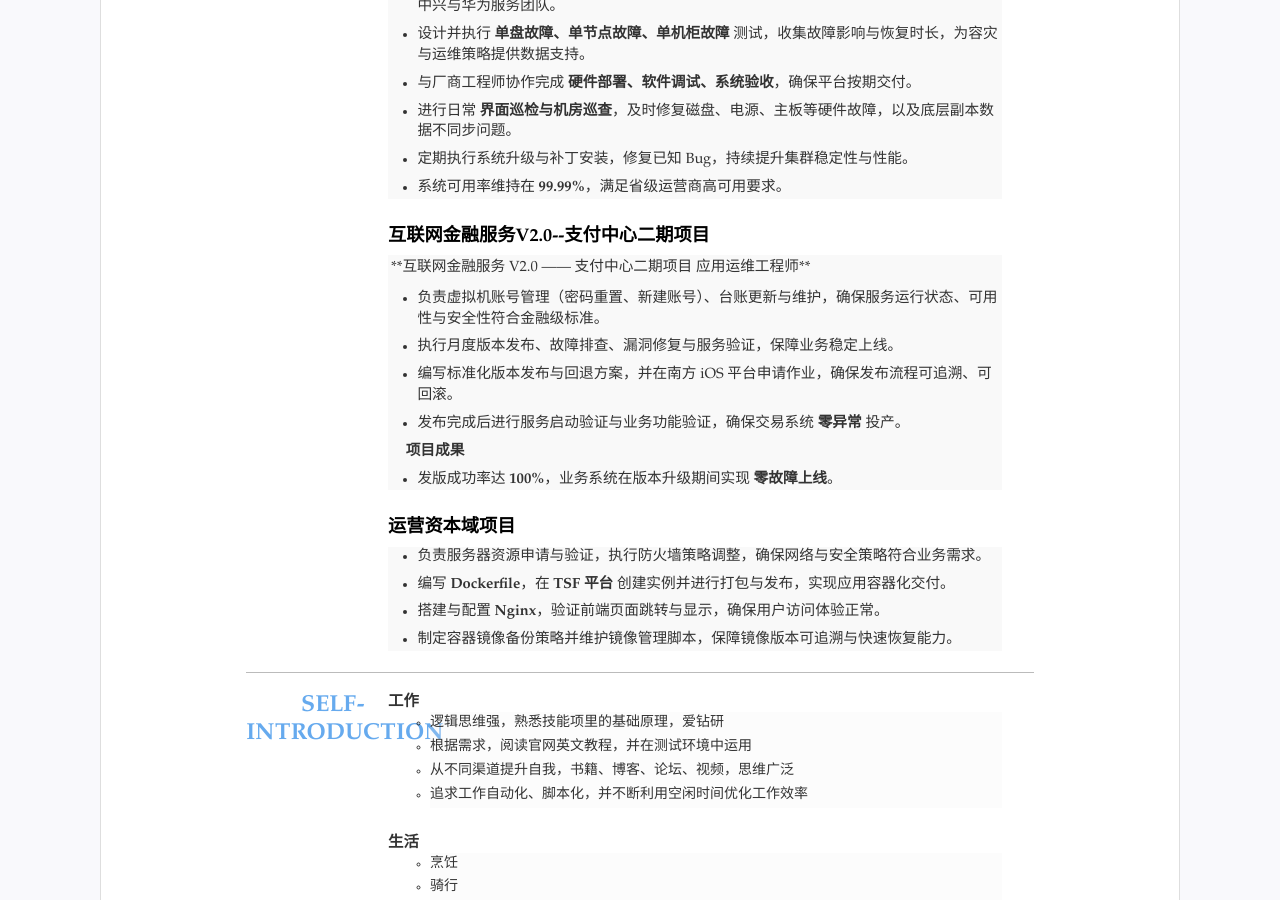
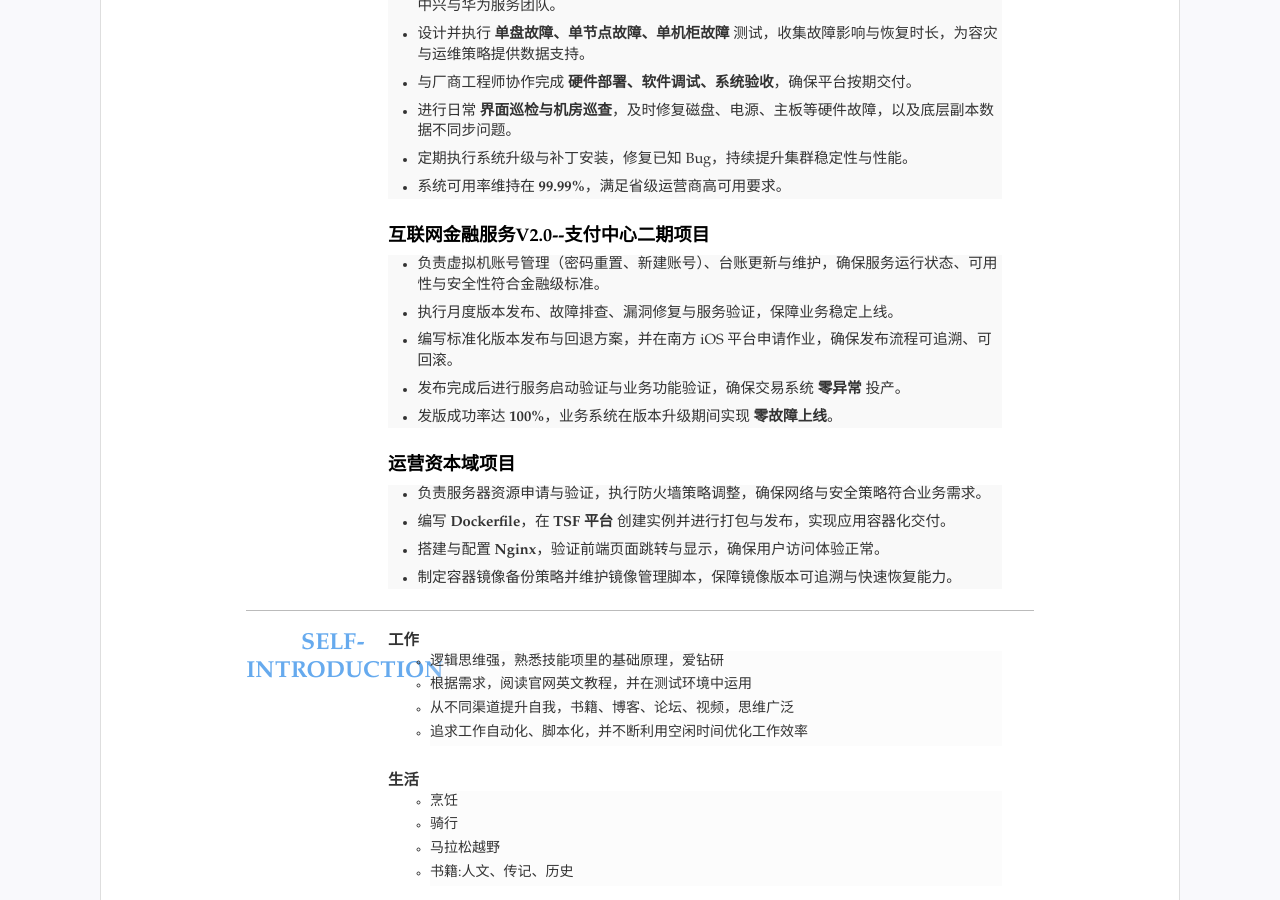
Before and after one commit to YogaTom/resume, a Jekyll site: the page built from index.html, in a window 1280 px wide and 900 px high, scrolled down 2076 px. Built offline with Jekyll 4.4.1, drawn with Linux system fonts in a browser that asks for light colours.

Commit message:
Update payment.md

```diff
--- a/_data/payment.md
+++ b/_data/payment.md
@@ -1,6 +1,4 @@
 
-
-**互联网金融服务 V2.0 —— 支付中心二期项目 | 应用运维工程师**
 
 - 负责虚拟机账号管理（密码重置、新建账号）、台账更新与维护，确保服务运行状态、可用性与安全性符合金融级标准。
 
@@ -10,6 +8,4 @@
 
 - 发布完成后进行服务启动验证与业务功能验证，确保交易系统 **零异常** 投产。
 
-**项目成果**
-
 - 发版成功率达 **100%**，业务系统在版本升级期间实现 **零故障上线**。
```
